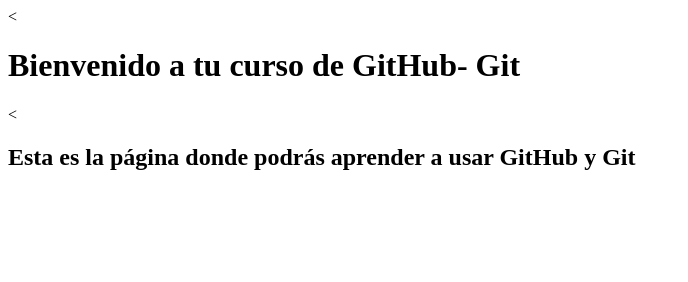
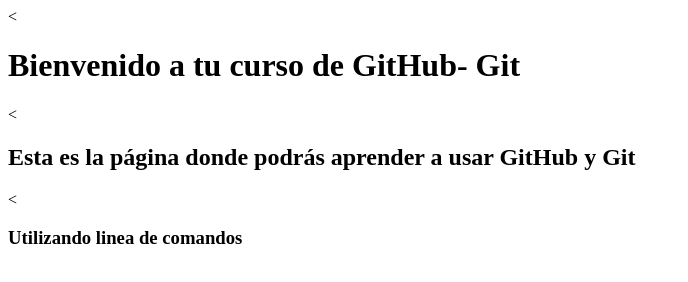
Before and after one commit to HildaMarHer/pagina-web, a plain HTML site: page index.html in a window 1280 px wide. Shown: the whole page, without its empty margins (0-688 px from the left). Drawn offline with Linux system fonts and the light colour scheme.

Commit message:
prueba de como subir un commit se agrego linea h3

```diff
--- a/index.html
+++ b/index.html
@@ -7,5 +7,6 @@
 <body>
 <<h1>Bienvenido a tu curso de GitHub- Git</h1>
 <<h2>Esta es la página donde podrás aprender a usar GitHub y Git</h2>
+<<h3>Utilizando linea de comandos</h3>
 </body>
 </html>
```
